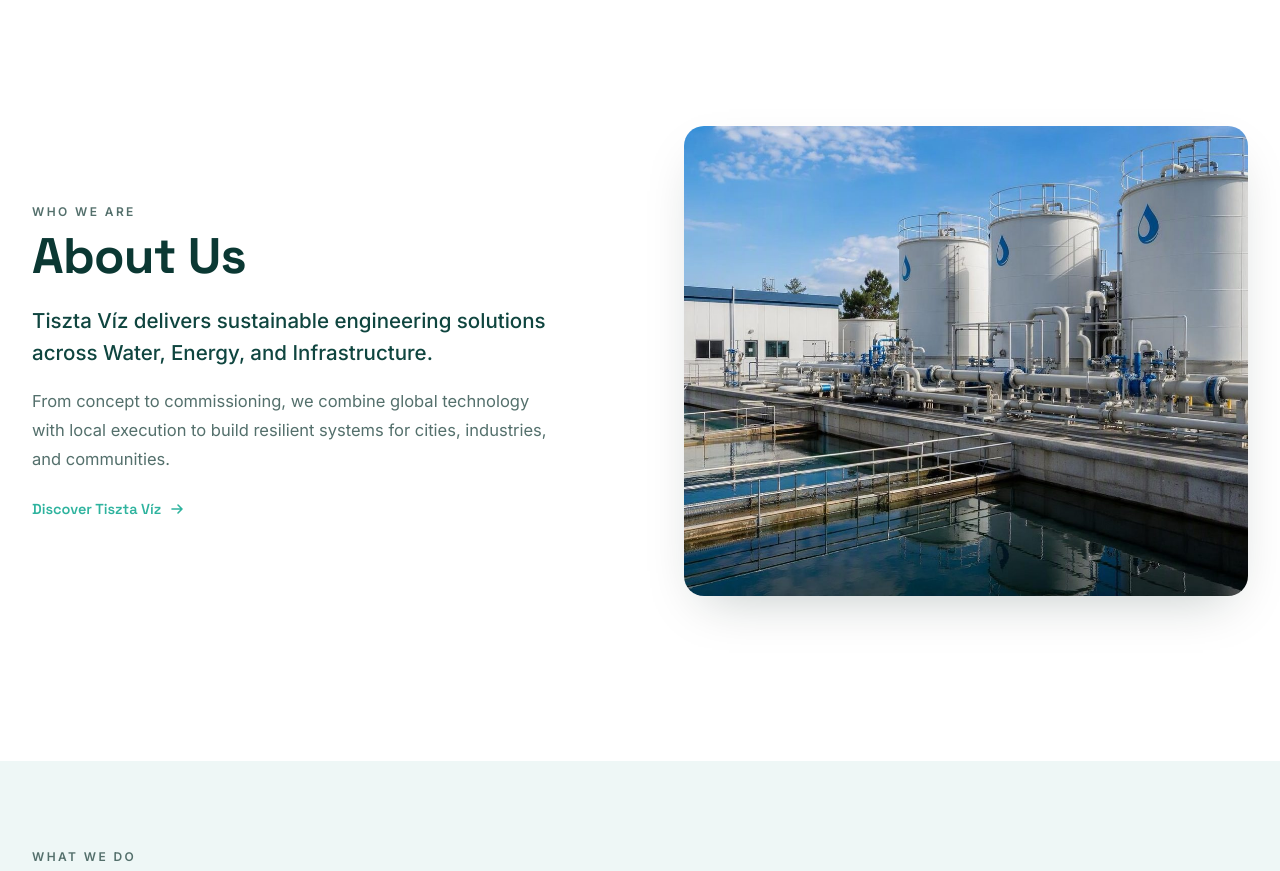
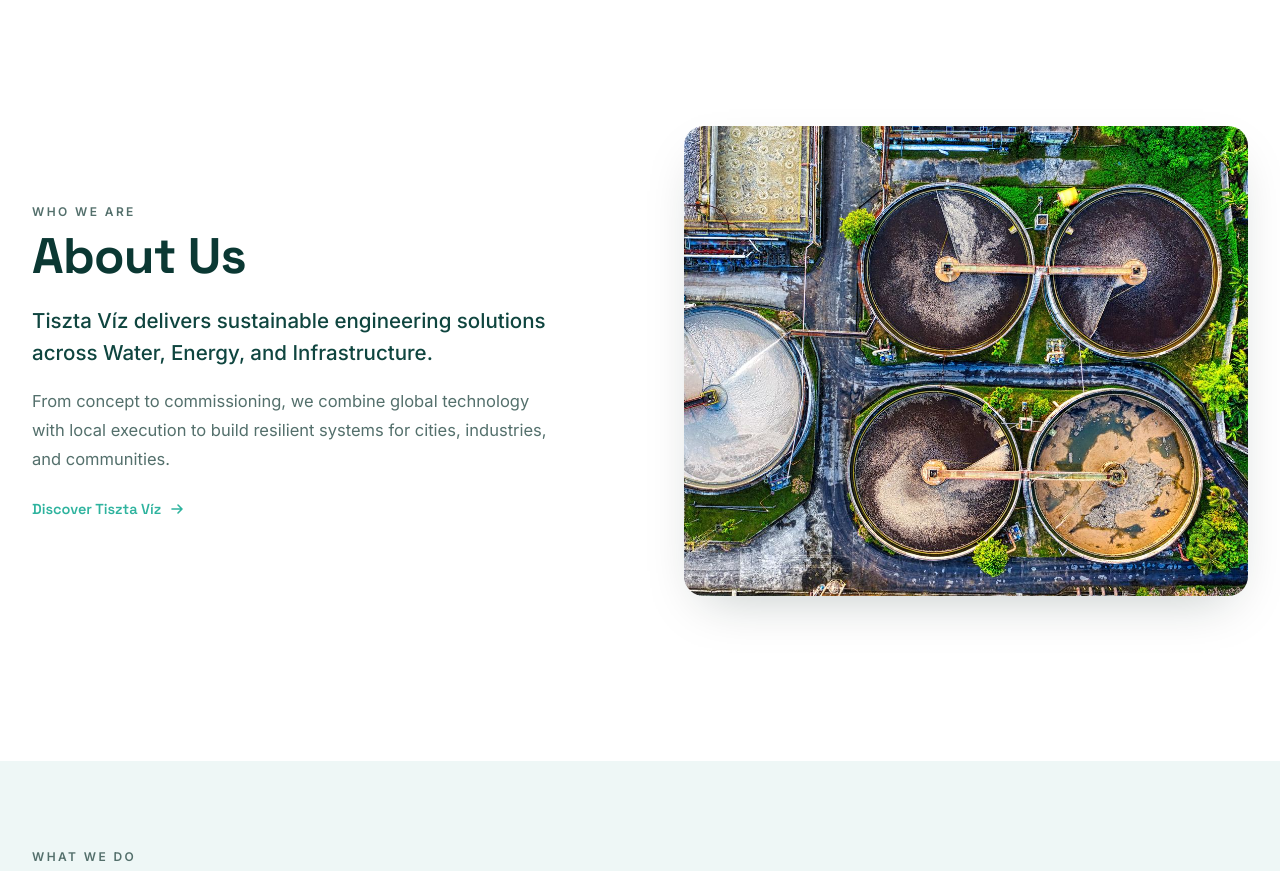
Before and after one commit to xD2-sky/Tiszta, a plain HTML site: page index.html in a window 1280 px wide. Shown: the part 840-1711 px from the top of the page. Drawn offline with Linux system fonts and the light colour scheme.

Commit message:
Match homepage About Us image to the About page
Swaps the homepage About Us split-media image from img_03.jpg to
img_12.jpg, mirroring the image already used on about.html.

```diff
--- a/index.html
+++ b/index.html
@@ -73,7 +73,7 @@
     </a>
     </div>
     <div class="split-media reveal-item">
-      <div class="media-frame"><img src="assets/images/img_03.jpg" alt="Water treatment plant with storage tanks and piping"></div>
+      <div class="media-frame"><img src="assets/images/img_12.jpg" alt="Aerial view of circular wastewater treatment clarifiers"></div>
     </div>
   </div>
 </section>
```
